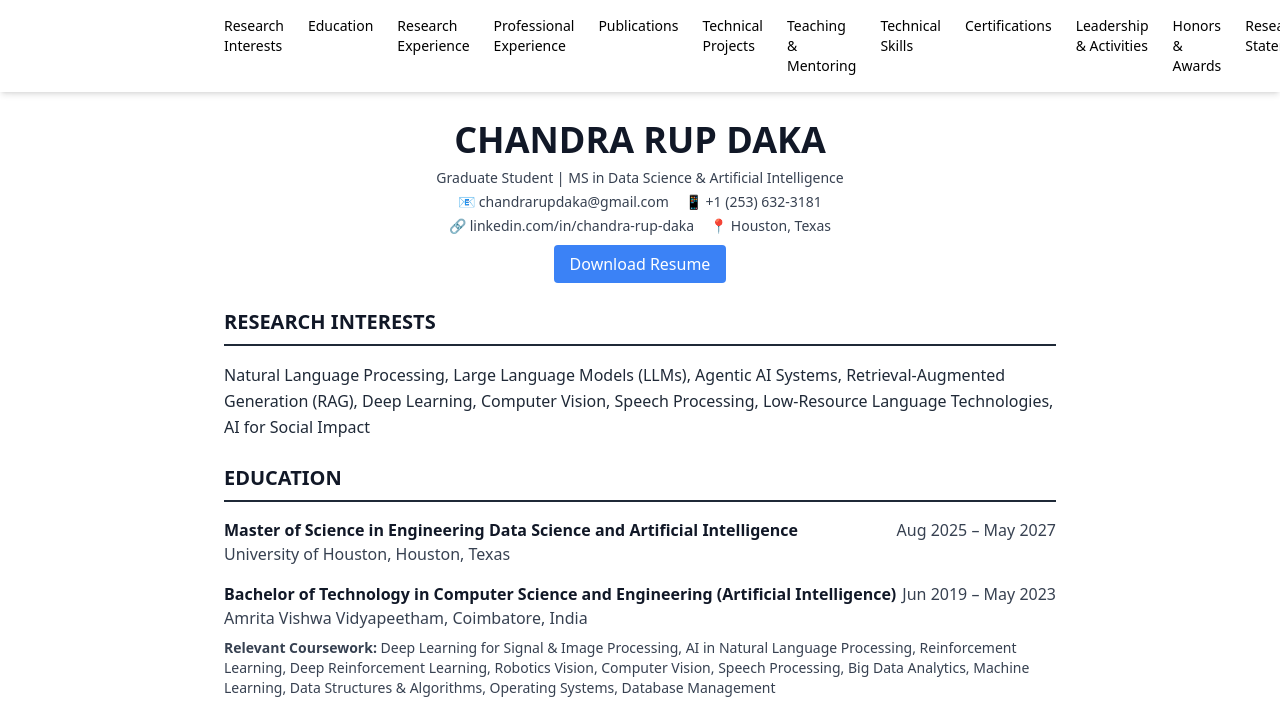
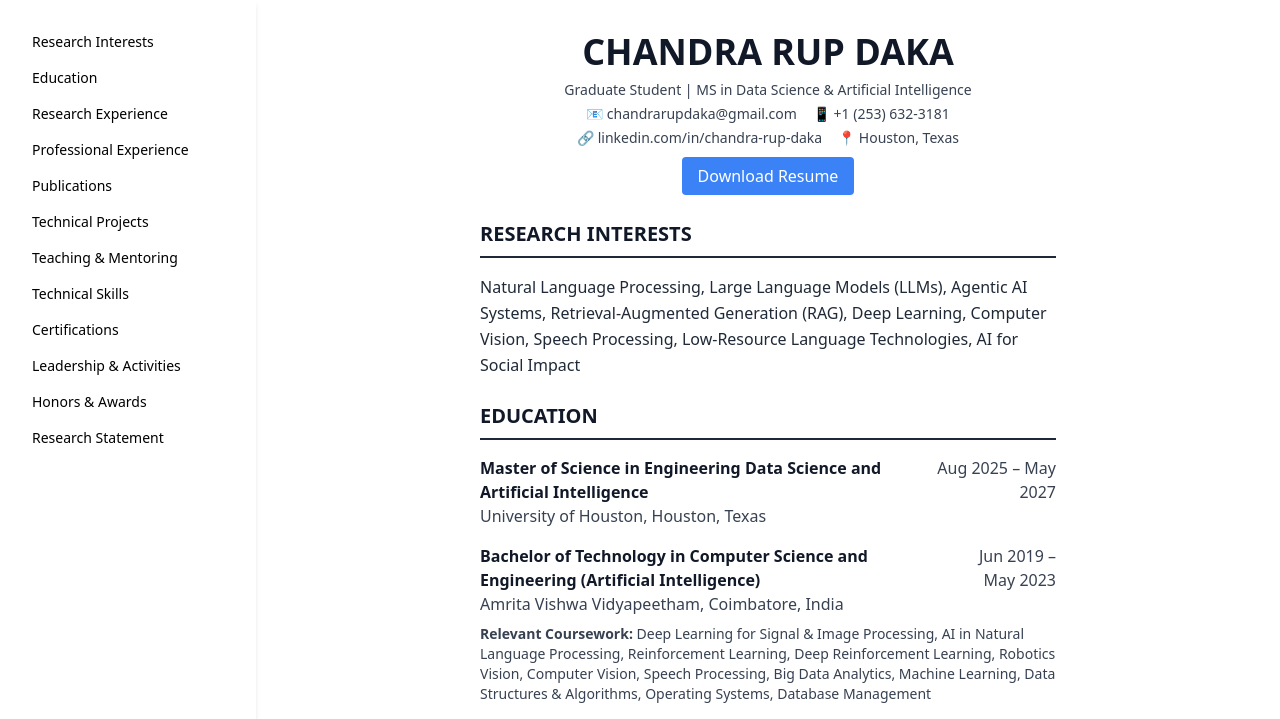
Before and after one commit to chandrarup/Resume, a plain HTML site: page index.html in a window 1280 px wide. Shown: the top 719 px of the page. Drawn offline with nearby package versions, Linux system fonts and the light colour scheme.

Commit message:
Updated index.html with new content on 2025-11-12.

```diff
--- a/index.html
+++ b/index.html
@@ -25,9 +25,9 @@
 </head>
 <body>
   <!-- Navigation -->
-  <nav class="fixed top-0 left-0 w-full bg-white shadow-md z-10 no-print">
-    <div class="max-w-4xl mx-auto px-8 py-4">
-      <ul class="flex space-x-6 text-sm font-medium">
+  <nav class="fixed top-0 left-0 h-full w-64 bg-white shadow-md z-10 no-print overflow-y-auto">
+    <div class="p-8">
+      <ul class="flex flex-col space-y-4 text-sm font-medium">
         <li><a href="#research-interests" class="nav-link">Research Interests</a></li>
         <li><a href="#education" class="nav-link">Education</a></li>
         <li><a href="#research-experience" class="nav-link">Research Experience</a></li>
@@ -44,7 +44,7 @@
     </div>
   </nav>
 
-  <div class="max-w-4xl mx-auto p-8 bg-white" style="padding-top: 120px;">
+  <div class="max-w-4xl mx-auto p-8 bg-white" style="padding-left: 18rem;">
     <!-- Header -->
     <div class="text-center mb-8">
       <h1 class="text-4xl font-bold text-gray-900 mb-2">CHANDRA RUP DAKA</h1>
```
